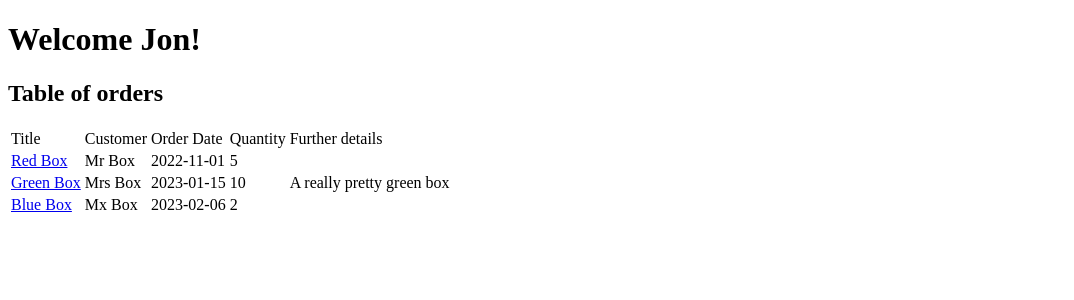
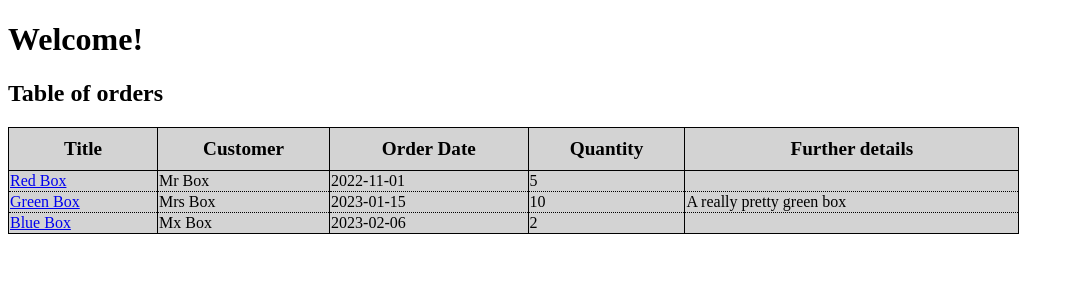
Before and after one commit to JonMinton/e63_hw, a Flask app: page /orders in a window 1280 px wide. Shown: the top 300 px of the page, without its empty margins (0-1074 px from the left). Run offline with Flask 2, Linux system fonts and the light colour scheme.

Commit message:
added CSS

```diff
--- a/wk_03/03_flask_lab_hw/app/controllers/controller.py
+++ b/wk_03/03_flask_lab_hw/app/controllers/controller.py
@@ -8,7 +8,7 @@ from models.orders import *
 
 @app.route('/orders')
 def index():
-    return render_template('index.html', user_name = 'Jon', order_list = orders)
+    return render_template('index.html', order_list = orders)
 
 @app.route('/orders/<index>')
 def read(index):
--- /dev/null
+++ b/wk_03/03_flask_lab_hw/app/static/style.css
@@ -0,0 +1,18 @@
+th {
+    font-size: larger;
+    border: 1px solid;
+    height: 2.5rem;
+}
+
+table {
+    background-color: lightgrey;
+    width: 80%;
+    border: 1px solid;
+    border-collapse: collapse;
+}
+
+td {
+    text-align: left;
+    border-left: 1px solid;
+    border-bottom: 1px dotted;
+}
--- a/wk_03/03_flask_lab_hw/app/templates/index.html
+++ b/wk_03/03_flask_lab_hw/app/templates/index.html
@@ -5,18 +5,19 @@
     <meta http-equiv="X-UA-Compatible" content="IE=edge">
     <meta name="viewport" content="width=device-width, initial-scale=1.0">
     <title>Document</title>
+    <link rel="stylesheet" href="static/style.css">
 </head>
 <body>
-    <h1>Welcome {{ user_name }}!</h1>
+    <h1>Welcome!</h1>
 
     <h2>Table of orders</h2>
     <table>
         <tr>
-            <td>Title</td>
-            <td>Customer</td>
-            <td>Order Date</td>
-            <td>Quantity</td>
-            <td>Further details</td>
+            <th><b>Title</b></th>
+            <th><b>Customer</b></th>
+            <th><b>Order Date</b></th>
+            <th><b>Quantity</b></th>
+            <th><b>Further details</b></th>
         </tr>
         {% for order in order_list %}
         <tr>
```
